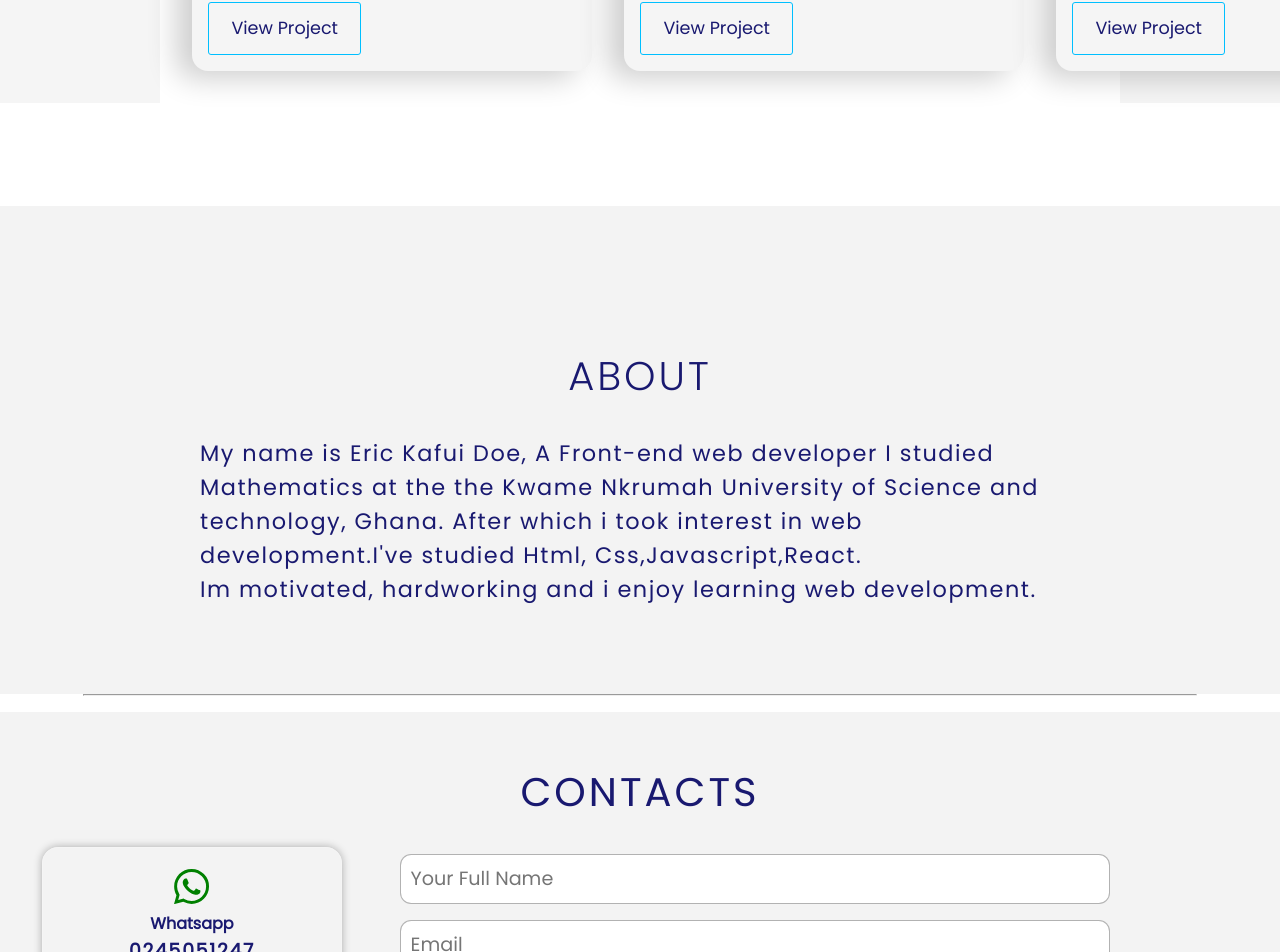
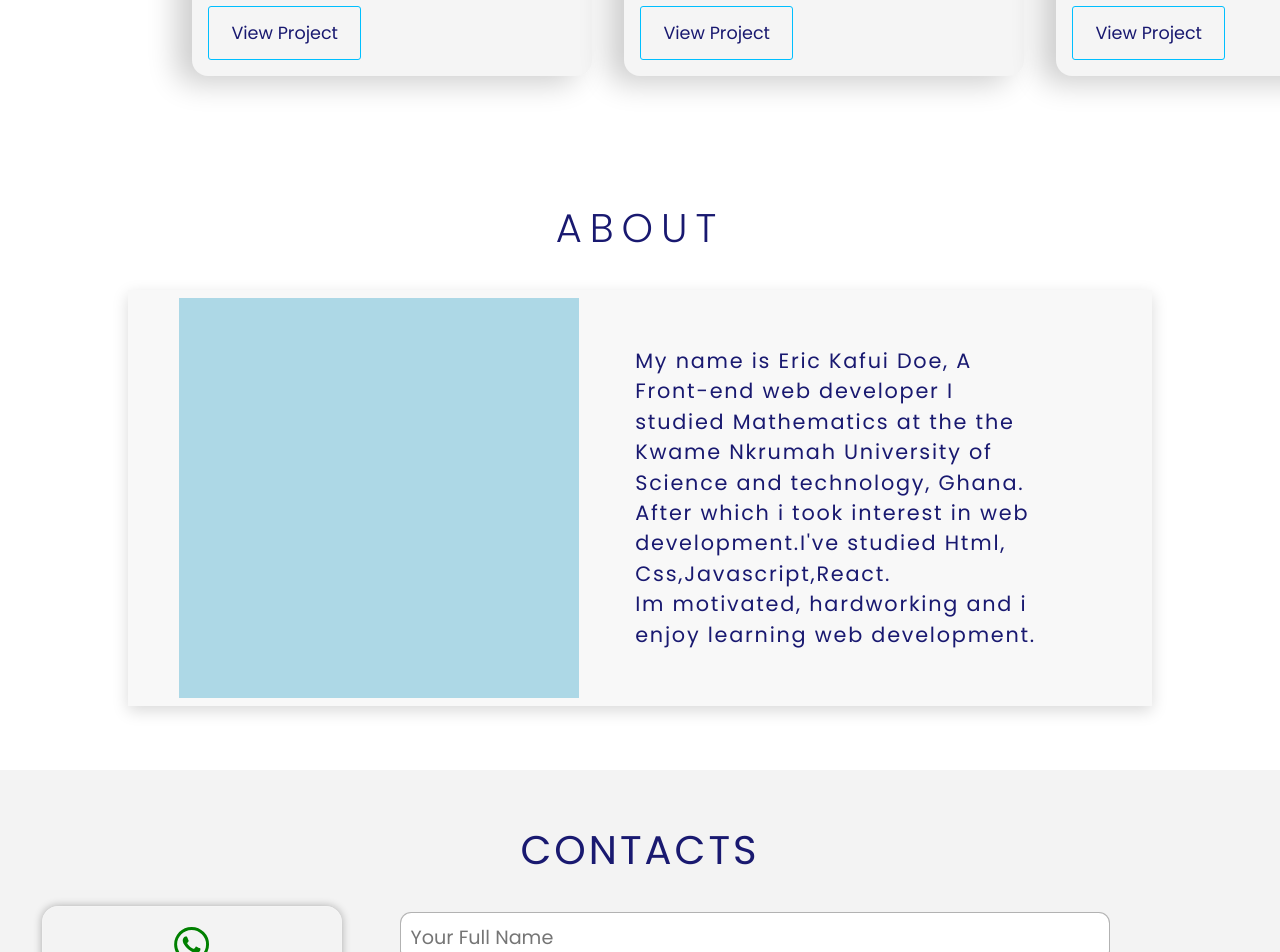
Before and after one commit to kafuiAllday/React-portfolio-site, a React (Create React App) app: page / in a window 1280 px wide. Shown: the part 1318-2270 px from the top of the page. Built offline with nearby package versions, Linux system fonts and the light colour scheme.

Commit message:
new about page

```diff
--- a/src/App.js
+++ b/src/App.js
@@ -13,7 +13,6 @@ function App() {
       <Contact/>
     </div>
     </>
-
   )
 }
 
--- a/src/components/About/About.jsx
+++ b/src/components/About/About.jsx
@@ -1,4 +1,5 @@
 import './About.css'
+import IMG from '../../Assets/chef3.jpg'
 
 function About() {
 
@@ -7,15 +8,18 @@ function About() {
 
         <section id='About' className='about'>
           <h1>About</h1>
-          <div class="about-text">
+          <div className='mycontainer'>
+            <div className='mypix'></div>
+            <div class="about-text">
              <p>My name is Eric Kafui Doe, A Front-end web developer
              I studied Mathematics at the the Kwame Nkrumah University of Science and technology, Ghana.
              After which i took interest in web development.I've studied Html, Css,Javascript,React.
             </p>
             <p>Im motivated, hardworking and i enjoy learning web development.</p>
         </div>
+          </div>
+
         </section>
-      <hr></hr>
     </div>
   )
 }
--- a/src/components/Contact/Contact.css
+++ b/src/components/Contact/Contact.css
@@ -95,6 +95,9 @@ input,textarea{
     font-size: 1.2rem;
     font-style: italic;
 }
+.Wa a:hover{
+    color: green;
+}
 .Mail .email{
     font-size: 2.5rem;
 }
--- a/src/components/Projects/Projects.css
+++ b/src/components/Projects/Projects.css
@@ -10,7 +10,7 @@
 
 }
 section{
-    background-color: whitesmoke;
+
     height: max-content;
 
 }
--- a/src/index.css
+++ b/src/index.css
@@ -106,7 +106,7 @@ header{
    height: .25rem;
    background-color: brown;
    border: 0;
-   margin-top: .2rem;
+   margin-top: .5rem;
  }
 
  .proj-container{
@@ -145,32 +145,53 @@ header{
     color: midnightblue;
  }
  .about{
-   width: 100%;
-   height: 61vh;
-   padding: 90px;
+   width: 80%;
+   height: auto;
    text-align: center;
-   background-color: rgb(243,243,243);
-   margin-top: 8%;
+   margin: auto;
+   background-color: white;
+   padding-bottom: 3rem;
 }
+
+
 .about h1{
    color: midnightblue;
    font-size: 2.5rem;
    text-transform: uppercase;
-   letter-spacing: 3px;
+   letter-spacing: .5rem;
    font-weight: 300;
+   margin-bottom: 2rem;
 }
 hr{
    width: 87%;
    margin: 0 auto;
 }
+.mypix{
+   height: 25rem;
+   width: 25rem;
+   background-color: lightblue;
+   background-image: url();
+}
+.mycontainer{
+   background-color: white;
+   display: flex;
+   justify-content: center;
+   align-items: center;
+   flex-wrap: wrap;
+   background-color: #f8f8f8;
+   box-shadow: 0 5px 15px rgb(0,0,0,0.15);
+}
 .about-text{
-   width: 80%;
-   margin: 0 auto;
-   font-size: 1.4rem;
-   padding-top: 30px;
-   letter-spacing: 1.5px;
+   width: 40%;
+   height: auto;
+   margin: 3.5rem;
+   font-size: 1.3rem;
+   letter-spacing: .11rem;
    text-align: left;
    color: midnightblue;
+   background-color: white;
+   line-height: 1.9rem;
+   background-color: #f8f8f8;
 }
 .nav1{
    background-color: rgba(0,0,0,0.15);
@@ -231,12 +252,12 @@ hr{
      .about{
       padding: 10px;
       text-align: center;
+
  }
- .about-text{
-   width: 80%;
-   margin: 0 auto;
+.about-text{
+   width: 50%;
    font-size: 1.0rem;
-   padding-top: 10px;
+   margin-top: 1.5rem;
    text-align: left;
    color: midnightblue;
 
@@ -245,6 +266,8 @@ hr{
    font-size: 2.0rem;
    font-weight: 400;
 }
+
+
 .nav1{
    display: block;
    margin: 0 27%;
```
Also changed, not shown: src/components/Projects/Projects.jsx (line endings or trailing spaces).
